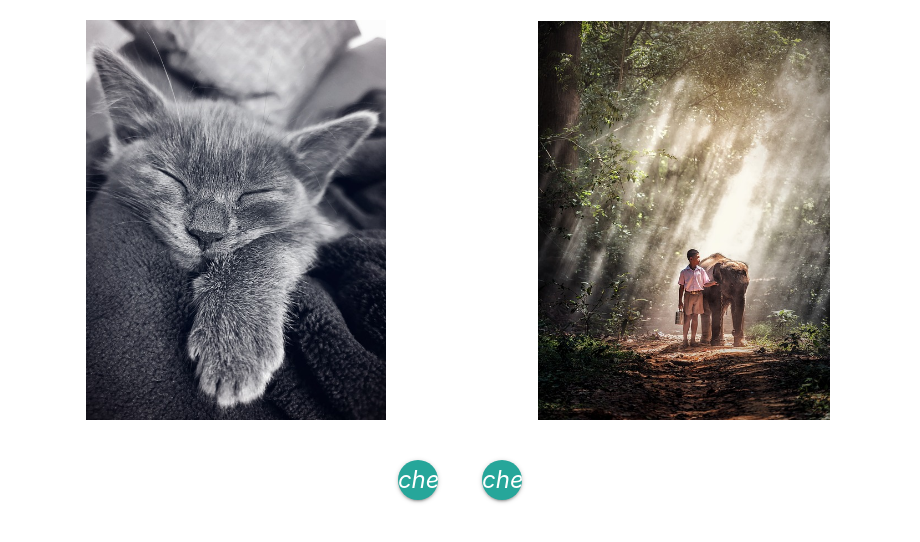
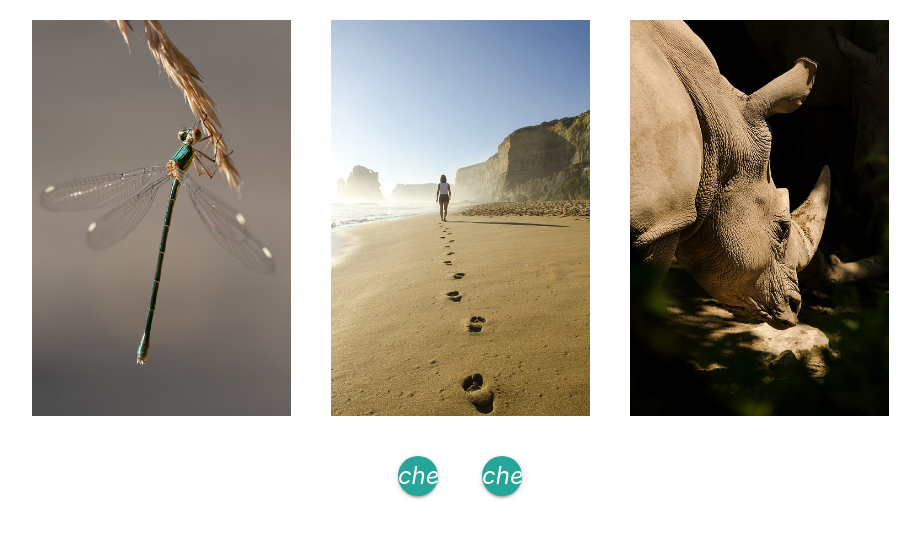
Before and after one commit to miron809/JSmyPractice, a website built with Parcel: page myCarousel/index.html in a window 1280 px wide. Shown: the part 116-658 px from the top of the page, without its empty margins (180-1100 px from the left). Built offline with nearby package versions, Linux system fonts and the light colour scheme; some icons are missing; files whose address does not match are found by name.

Commit message:
updated myCarousel plugin

```diff
--- a/myCarousel/carousel/carousel.js
+++ b/myCarousel/carousel/carousel.js
@@ -90,9 +90,6 @@ export class Carousel {
   }
 
   #moveNext() {
-    console.log('Position', this.position)
-    console.log('Wrapper', this.wrapperWidth)
-
     if (this.position > -(this.wrapperWidth)) {
       this.position -= this.slideWidth;
       this.currentSlide += 1
@@ -128,8 +125,6 @@ export class Carousel {
 
   #moveWrapper() {
     this.$wrapper.style.transform = `translateX(${this.position}px)`;
-
-    // console.log(this.currentSlide)
   }
 
 
--- a/myCarousel/index.js
+++ b/myCarousel/index.js
@@ -2,6 +2,6 @@ import {Carousel} from "./carousel/carousel";
 
 const carousel = new Carousel('#crsl', {
   autoStartDelay: 0,
-  startFrom: 0,
-  slidesPerView: 2
+  startFrom: 6,
+  slidesPerView: 3
 })
--- a/myCarousel/style.scss
+++ b/myCarousel/style.scss
@@ -11,7 +11,12 @@ h1 {
 img {
   max-width: 100%;
   height: auto;
-  object-fit: contain;
+  object-fit: cover;
   display: block;
   max-height: 400px;
+  width: 100%;
 }
+
+.crsl-item {
+  padding: 0 20px;
+}
```
